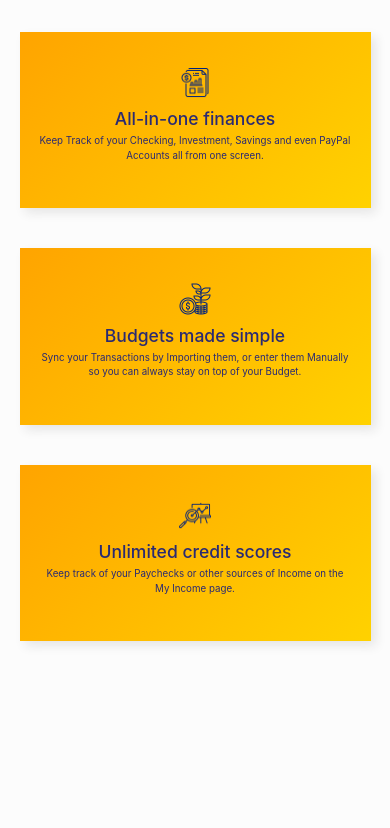
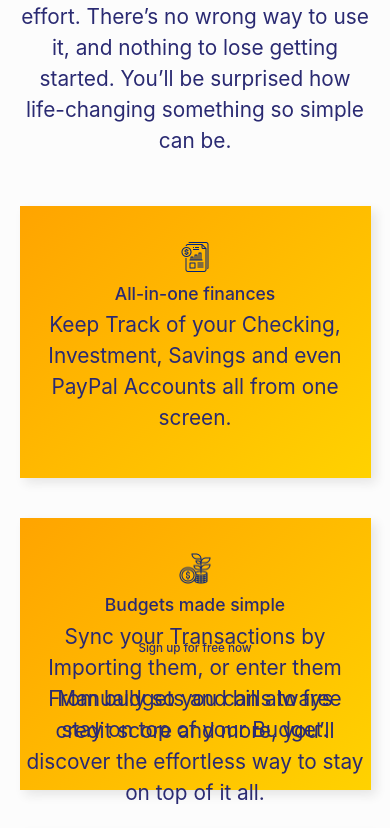
Before and after one commit to uriel87/nfbclient, a React (Create React App) app: page / in a window 390 px wide. Shown: the part 820-1648 px from the top of the page. Built offline with nearby package versions, Linux system fonts and the light colour scheme; a web font is replaced by a local one.

Commit message:
fix css bugs

```diff
--- a/src/app/components/footer/footer.js
+++ b/src/app/components/footer/footer.js
@@ -9,7 +9,7 @@ const Footer = (props) => {
             <div className='footer-info'>
                 <div className="footer-content">
                     <h4>Content</h4>
-                    <p>easy-to-use online personal finance application that imports data from Quicken and Mint and automatically downloads data from banking, credit card, and retirement accounts. With no software to install, we’re anywhere you have an Internet connection.</p>
+                    <p>Easy-to-use online personal finance application that imports data from Quicken and Mint and automatically downloads data from banking, credit card, and retirement accounts. With no software to install, we’re anywhere you have an Internet connection.</p>
                     <div className='social-media'>
                         <ul>
                             <li><i className="fab fa-facebook"></i></li>
--- a/src/app/components/home/home.css
+++ b/src/app/components/home/home.css
@@ -261,7 +261,7 @@
 
 .home-container .signUp-home-section p {
   padding: 20px;
-  font-size: 2.5vw;
+  font-size: 130%;
 }
 
 .home-container .signUp-home-section .btn-signUp .btn-open-lightbox {
@@ -323,12 +323,9 @@
   .home-container .explaintaion .explaintaion-content ul li {
     font-size: 2.5vw;
   }
-  .home-container .advantages {
-    height: 900px;
-  }
   .home-container .advantages p {
     margin: 5px 0px;
-    font-size: 2.5vw;
+    font-size: 130%;
   }
   .home-container .advantages .advantage {
     -webkit-box-orient: vertical;
```
Also changed, not shown: 1 other file (tests, documents, lock files or other folders).
